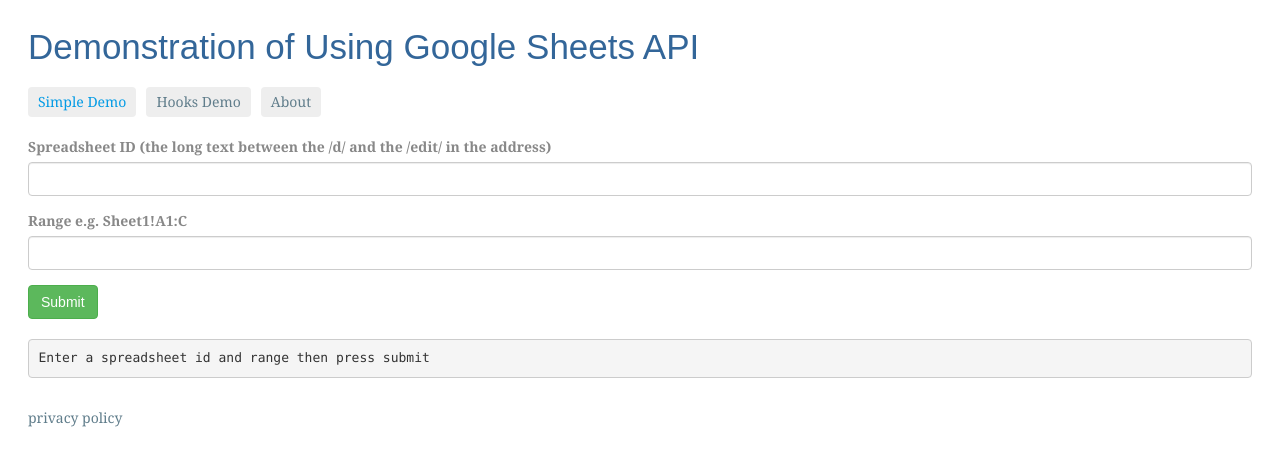
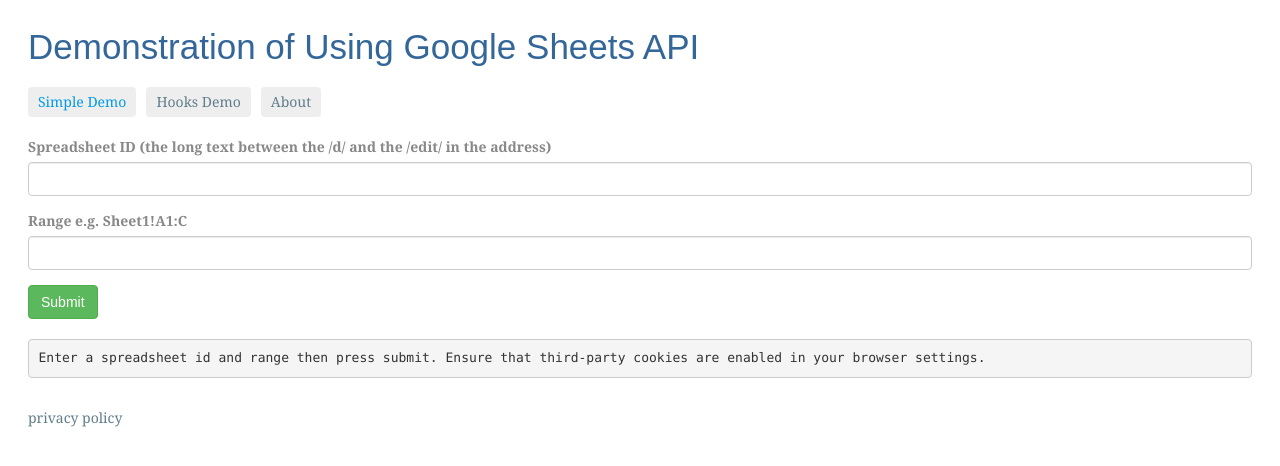
Before and after one commit to davidgma/google-sheets-demo, an Angular app: page /simple in a window 1280 px wide. Shown: the top 466 px of the page. Built offline with nearby package versions, Linux system fonts and the light colour scheme.

Commit message:
note on third-party cookies

```diff
--- a/src/app/about/about.component.html
+++ b/src/app/about/about.component.html
@@ -3,4 +3,5 @@
 <p>It's actually very simple to do - you don't need to use a secret key or an API key or pass authorisation tokens about in your code. Google's OAuth and API code handle all that for you seamlessly. This contrasts with Google's own documentation which, at the time of writing, only had examples that did pass an API key and an authorisation token in the code even though the same documentation says you shouldn't put an API key in browser code and even though it works without passing an authorisation token around in the code. I am unduly stupid though so perhaps I was missing something.</p>
 <p>The underlying code for this demonstration is free open source software issued under the MIT license and can be found on Github at <a href="https://github.com/davidgma/google-sheets-demo">https://github.com/davidgma/google-sheets-demo</a>. That site also contains a readme file with information about some of the notable aspects of the code that I hope you will find helpful if you want to re-use the code in your own app.</p>
 <p>I have also put the same code into a Stackblitz demo in case you like to tinker. This is at <a href="https://stackblitz.com/edit/google-sheets-demo">https://stackblitz.com/edit/google-sheets-demo</a></p>
+<p>Note that you need to enable third-party cookies in your browser settings as Google's OAuth needs them.</p>
 <p>My name is David Ma and I'm the oldest, fattest and most foolish man in the world.</p>
--- a/src/app/simple/simple.component.ts
+++ b/src/app/simple/simple.component.ts
@@ -15,7 +15,8 @@
 
   constructor(private cd: ChangeDetectorRef,
     public gauth: GoogleAuthService) {
-    this.output = "Enter a spreadsheet id and range then press submit";
+    this.output = "Enter a spreadsheet id and range then press submit. "
+    + "Ensure that third-party cookies are enabled in your browser settings.";
   }
 
   ngOnInit() { }
```
Also changed, not shown: 1 other file (tests, documents, lock files or other folders).
